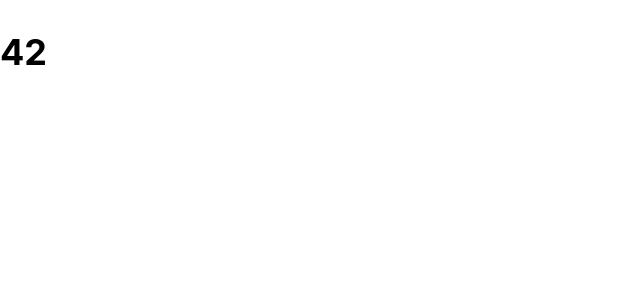
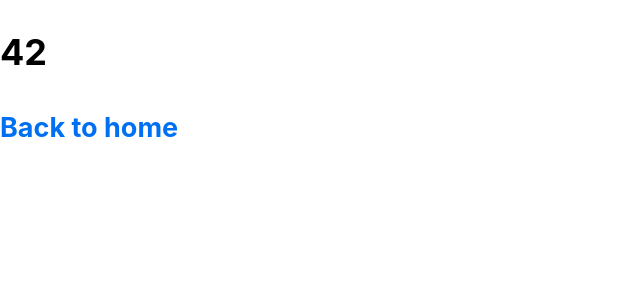
Before and after one commit to JamesHarrisonZa/game-of-life-2021, a Next.js app: page /game/forty-two in a window 1280 px wide. Shown: the top 300 px of the page, without its empty margins (0-640 px from the left). Built offline with nearby package versions, Linux system fonts and the light colour scheme.

Commit message:
Add links back to home

```diff
--- a/pages/game/forty-two.tsx
+++ b/pages/game/forty-two.tsx
@@ -1,5 +1,16 @@
+import Link from 'next/link';
+
 const GameFortyTwo: React.FC = () => {
-  return <h1>42</h1>;
+  return (
+    <>
+      <h1>42</h1>
+      <h2>
+        <Link href="/">
+          <a>Back to home</a>
+        </Link>
+      </h2>
+    </>
+  );
 };
 
 export default GameFortyTwo;
```
Also changed, not shown: pages/game/random.tsx (+12 -1 lines).
